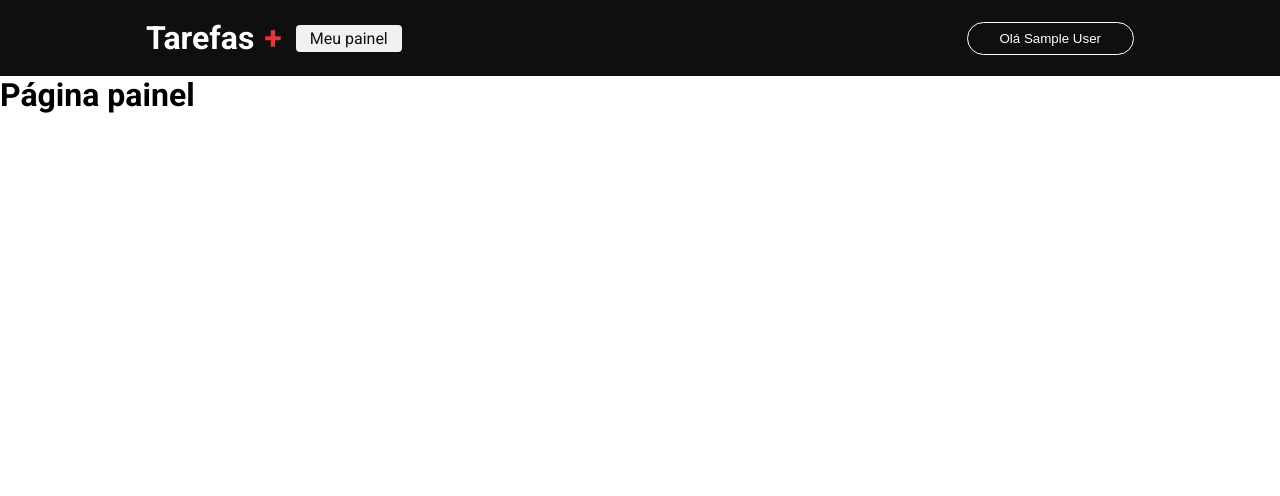
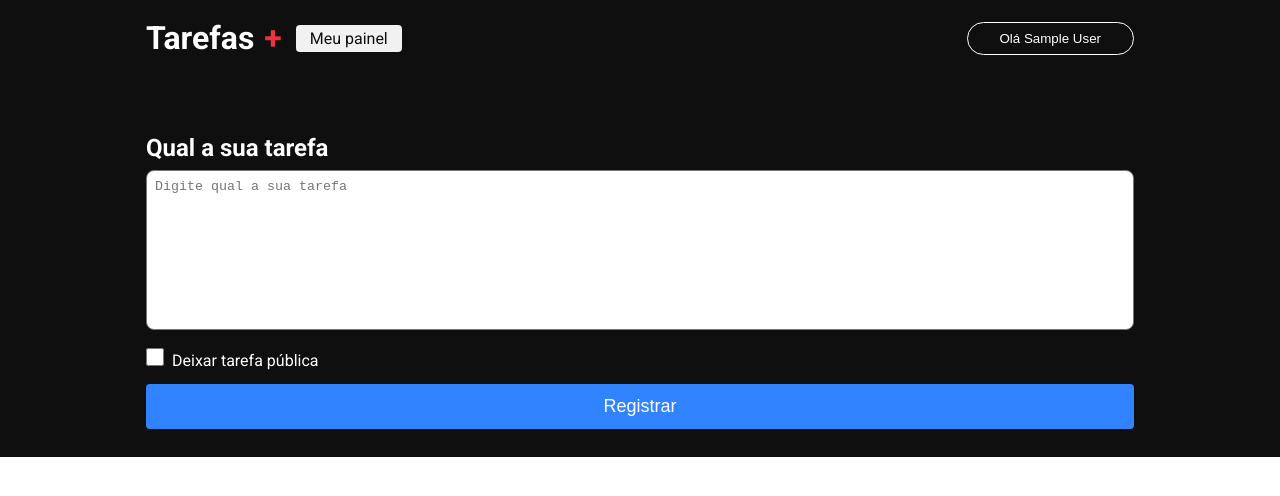
Before and after one commit to Adrianodbs/Tarefas-Next, a Next.js app: page /dashboard in a window 1280 px wide. Shown: the top 496 px of the page. Built offline with nearby package versions, Linux system fonts and the light colour scheme; no server answers; sample sign-in values are in the browser's storage.

Commit message:
Criando dashboard

```diff
--- /dev/null
+++ b/src/components/Textarea/index.tsx
@@ -0,0 +1,12 @@
+import styles from './styles.module.css'
+
+type HtmlProps<T extends keyof JSX.IntrinsicElements> =
+  JSX.IntrinsicElements[T] & {
+    [key: string]: any
+  }
+
+function Textarea({ ...rest }: HtmlProps<'textarea'>) {
+  return <textarea className={styles.textarea} {...rest}></textarea>
+}
+
+export default Textarea
--- /dev/null
+++ b/src/components/Textarea/styles.module.css
@@ -0,0 +1,8 @@
+.textarea{
+  width: 100%;
+  resize: none;
+  height: 160px;
+  border-radius: 8px;
+  outline: none;
+  padding: 8px;
+}
--- a/src/pages/dashboard/index.tsx
+++ b/src/pages/dashboard/index.tsx
@@ -3,6 +3,7 @@
 import Head from 'next/head'
 
 import { getSession } from 'next-auth/react'
+import Textarea from '@/src/components/Textarea'
 
 export default function Dashboard() {
   return (
@@ -10,7 +11,24 @@
       <Head>
         <title>Meu painel de tarefas</title>
       </Head>
-      <h1>Página painel</h1>
+      <main className={styles.main}>
+        <section className={styles.content}>
+          <div className={styles.contentForm}>
+            <h1 className={styles.title}>Qual a sua tarefa</h1>
+
+            <form>
+              <Textarea placeholder="Digite qual a sua tarefa" />
+              <div className={styles.checkboxArea}>
+                <input type="checkbox" className={styles.checkbox} />
+                <label>Deixar tarefa pública</label>
+              </div>
+              <button type="submit" className={styles.button}>
+                Registrar
+              </button>
+            </form>
+          </div>
+        </section>
+      </main>
     </div>
   )
 }
--- a/src/pages/dashboard/styles.module.css
+++ b/src/pages/dashboard/styles.module.css
@@ -0,0 +1,49 @@
+.container{
+  width: 100%;
+}
+
+.content{
+  background-color: #0f0f0f;
+  width: 100%;
+  display: flex;
+  align-items: center;
+  justify-content: center;
+}
+
+.contentForm{
+  max-width: 1024px;
+  width: 100%;
+  padding: 0 18px;
+  padding-bottom: 28px;
+  margin-top: 58px;
+}
+
+.title{
+  color: #fff;
+  margin-bottom: 8px;
+}
+
+.checkboxArea{
+  margin: 14px 0;
+}
+
+.checkboxArea label{
+  margin-left: 8px;
+  color: #fff;
+}
+
+.checkbox{
+  width: 18px;
+  height: 18px;
+
+}
+
+.button{
+  width: 100%;
+  border: 0;
+  background-color: #3183ff;
+  border-radius: 4px;
+  color: #fff;
+  padding: 12px 0;
+  font-size: 18px;
+}
```
